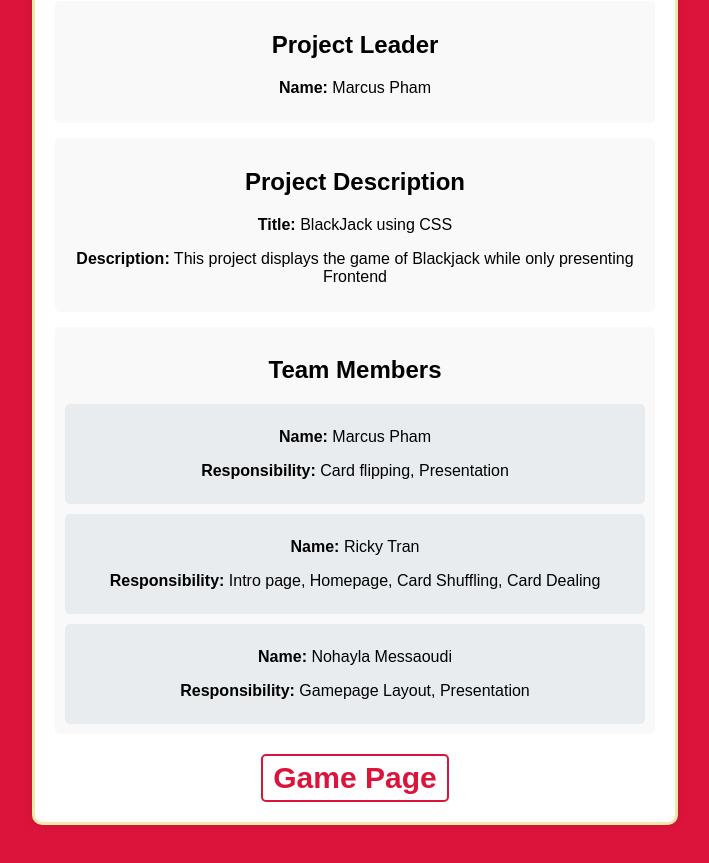
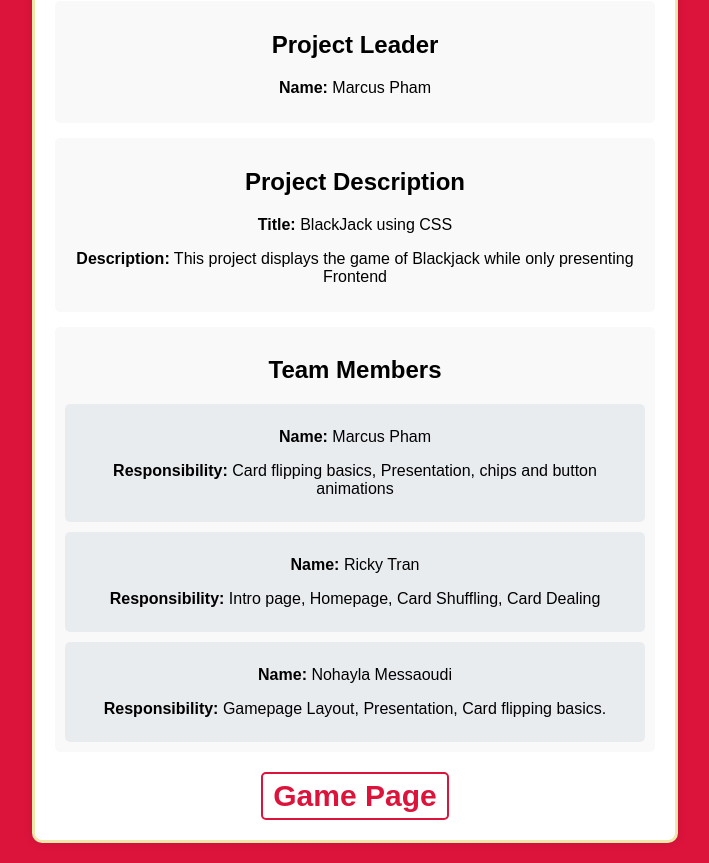
Before and after one commit to markyboi246/BlackJack, a plain HTML site: page intro.html in a window 1280 px wide. Shown: the part 122-985 px from the top of the page, without its empty margins (285-994 px from the left). Drawn offline with Linux system fonts and the light colour scheme.

Commit message:
Add files via upload

```diff
--- a/intro.html
+++ b/intro.html
@@ -78,7 +78,7 @@
             <h2>Team Members</h2>
             <div class="team-member">
                 <p><strong>Name:</strong> Marcus Pham</p>
-                <p><strong>Responsibility:</strong> Card flipping, Presentation </p>
+                <p><strong>Responsibility:</strong> Card flipping basics, Presentation, chips and button animations </p>
             </div>
             <div class="team-member">
                 <p><strong>Name:</strong> Ricky Tran</p>
@@ -86,7 +86,7 @@
             </div>
             <div class="team-member">
                 <p><strong>Name:</strong> Nohayla Messaoudi</p>
-                <p><strong>Responsibility:</strong>  Gamepage Layout, Presentation </p>
+                <p><strong>Responsibility:</strong>  Gamepage Layout, Presentation, Card flipping basics. </p>
             </div>
         </div>
         <div class="home-page">
```
